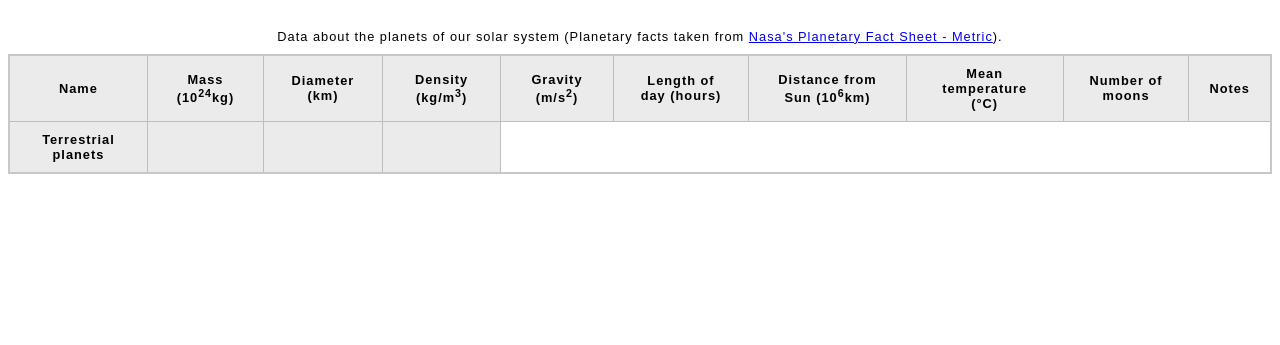
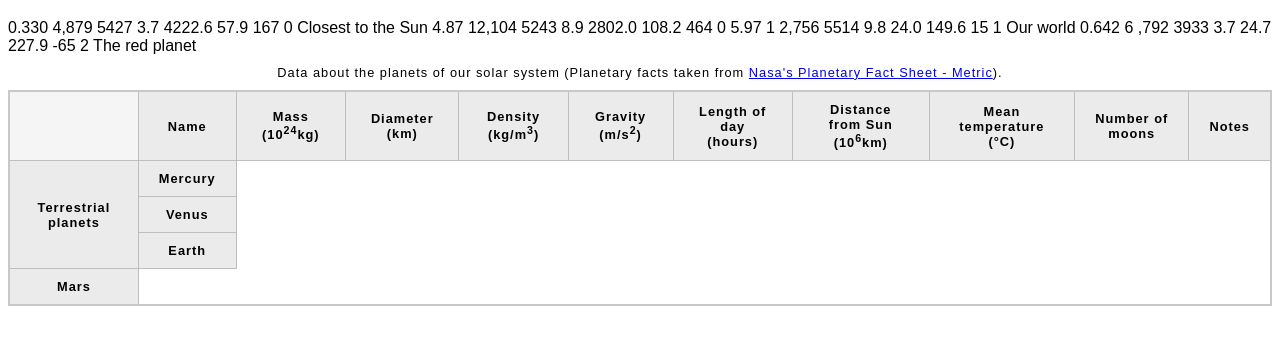
Before and after one commit to mariuszciaston/Planets-Table_Practice, a plain HTML site: page index.html in a window 1280 px wide. Shown: the part 61-406 px from the top of the page. Drawn offline with Linux system fonts and the light colour scheme.

Commit message:
Just save

```diff
--- a/index.html
+++ b/index.html
@@ -14,6 +14,7 @@
     <caption>Data about the planets of our solar system (Planetary facts taken from <a href="http://nssdc.gsfc.nasa.gov/planetary/factsheet/">Nasa's Planetary Fact Sheet - Metric</a>).</caption>
     <thead>
       <tr>
+        <td colspan="2"></td>
         <th>Name</th>
         <th>Mass (10<sup>24</sup>kg)</th>
         <th>Diameter (km)</th>
@@ -28,13 +29,76 @@
     </thead>
     <tbody>
       <tr>
-        <th>Terrestrial planets</th>
-<th></th>
-<th></th>
-<th></th>
+        <th colspan="2" rowspan="4">Terrestrial planets</th>
+
+        <tr>
+        <th>Mercury</th>
+
+        0.330 4,879 5427 3.7 4222.6 57.9 167 0 Closest to the Sun
+      </tr>
+
+        <tr>
+          <th>Venus</th>
+
+          4.87 12,104 5243 8.9 2802.0 108.2 464 0
+        </tr>
+
+
+        <tr>
+          <th>Earth</th>
+
+          5.97 1
+        </tr>2,756 5514 9.8 24.0 149.6 15 1 Our world
+
+
+        <tr>
+          <th>Mars</th>
+
+          0.642 6
+        </tr>,792 3933 3.7 24.7 227.9 -65 2 The red planet
+
+
 
 
       </tr>
+
+
+
+
+<!--
+      <tr>
+
+        <th>Jovian planets</th>
+
+
+        <th>Gas giants</th>
+
+        Jupiter 1898 142,984 1326 23.1 9.9 778.6 -110 67 The largest planet
+        Saturn 568 120,536 687 9.0 10.7 1433.5 -140 62
+
+        <th>Ice giants</th>
+
+        Uranus 86.8 51,118 1271 8.7 17.2 2872.5 -195 27
+        Neptune 102 49,528 1638 11.0 16.1 4495.1 -200 14
+
+
+      </tr> -->
+
+      <!--
+
+
+
+
+
+      <th>Dwarf planets*</th>
+
+Pluto 0.0146 2,370 2095 0.7 153.3 5906.4 -225 5 Declassified as a planet in 2006, but this <a href="http://www.usatoday.com/story/tech/2014/10/02/pluto-planet-solar-system/16578959/">remains controversial</a>.
+ -->
+
+
+
+
+
     </tbody>
   </table>
 </body>
```
Also changed, not shown: tresc.txt.
